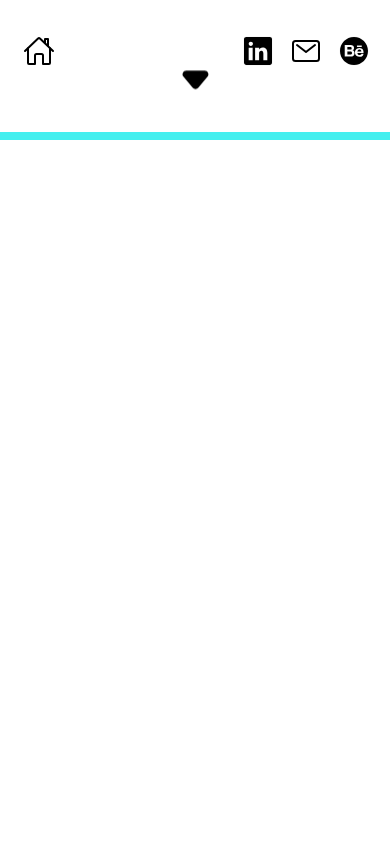
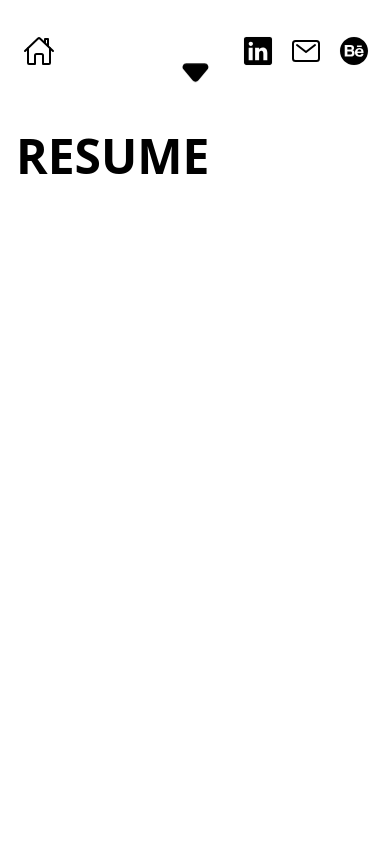
Before and after one commit to jhernandez-11/official-portfolio, a React (Create React App) app: page /resume in a window 390 px wide. Shown: the part 720-1564 px from the top of the page. Before the commit the page ends 860 px from the top, so only its background shows below. Built offline with nearby package versions, Linux system fonts and the light colour scheme.

Commit message:
added resume page

```diff
--- a/package.json
+++ b/package.json
@@ -4,10 +4,12 @@
   "private": true,
   "dependencies": {
     "@formspree/react": "^2.5.1",
+    "@react-pdf-viewer/core": "^3.12.0",
     "@testing-library/jest-dom": "^5.17.0",
     "@testing-library/react": "^13.4.0",
     "@testing-library/user-event": "^13.5.0",
     "animejs": "^3.2.2",
+    "pdfjs-dist": "^3.4.120",
     "react": "^18.3.1",
     "react-dom": "^18.3.1",
     "react-router-dom": "^6.26.2",
--- a/src/App.js
+++ b/src/App.js
@@ -11,6 +11,7 @@ import HomeButton from "./components/Home-Button/HomeButton";
 import Home from "./pages/Home-Page/Home";
 import About from "./pages/About-Me/About";
 import Contact from "./pages/Contact/Contact";
+import Resume from "./pages/Resume/Resume";
 
 const App = () => {
   const location = useLocation(); // Get current route location
@@ -32,6 +33,7 @@ const App = () => {
               <Route path="/" element={<Home />} />
               <Route path="/about" element={<About />} />
               <Route path="/contact" element={<Contact />} />
+              <Route path="/resume" element={<Resume />} />
             </Routes>
           </CSSTransition>
         </TransitionGroup>
--- a/src/components/Cursor/CustomCursor.css
+++ b/src/components/Cursor/CustomCursor.css
@@ -34,5 +34,6 @@
 .cursorinnerhover {
   width: 50px;
   height: 50px;
-  opacity: 0.5;
+  opacity: 1;
+  mix-blend-mode: difference;
 }
--- a/src/pages/Home-Page/Home.js
+++ b/src/pages/Home-Page/Home.js
@@ -92,7 +92,7 @@ export default function App() {
           </Link>
         </SwiperSlide>
         <SwiperSlide className="sliderr">
-          <Link to="/about" className="w-full h-full">
+          <Link to="/resume" className="w-full h-full">
             <div>Resume</div>
           </Link>
         </SwiperSlide>
--- /dev/null
+++ b/src/pages/Resume/Resume.css
@@ -0,0 +1,9 @@
+iframe {
+    height: 90vh;
+}
+
+@media only screen and (max-width: 1024px) {
+  .resume-cont {
+    padding: 0 1rem 6rem 1rem;
+  }
+}
--- /dev/null
+++ b/src/pages/Resume/Resume.js
@@ -0,0 +1,23 @@
+import React from "react";
+import "./Resume.css";
+
+const Resume = () => {
+  return (
+    <div className="resume-cont w-full flex flex-col md:flex-row items-center place-items-start">
+      {/* Title Section */}
+      <div className="grid w-full md:w-60 sm:place-content-center text-5xl mb-6 sm:text-7xl font-bold font-sans uppercase">
+        <p className="resume-text md:rotate-[-90deg] w-max">Resume</p>
+      </div>
+
+      <div className="flex place-content-center items-center w-full sm:w-4/5 h-screen">
+        <iframe
+          src="/resume.pdf"
+          className="w-11/12 sm:w-4/5 border-none"
+          title="Resume PDF"
+        />
+      </div>
+    </div>
+  );
+};
+
+export default Resume;
```
Also changed, not shown: 2 other files (tests, documents, lock files or other folders).
